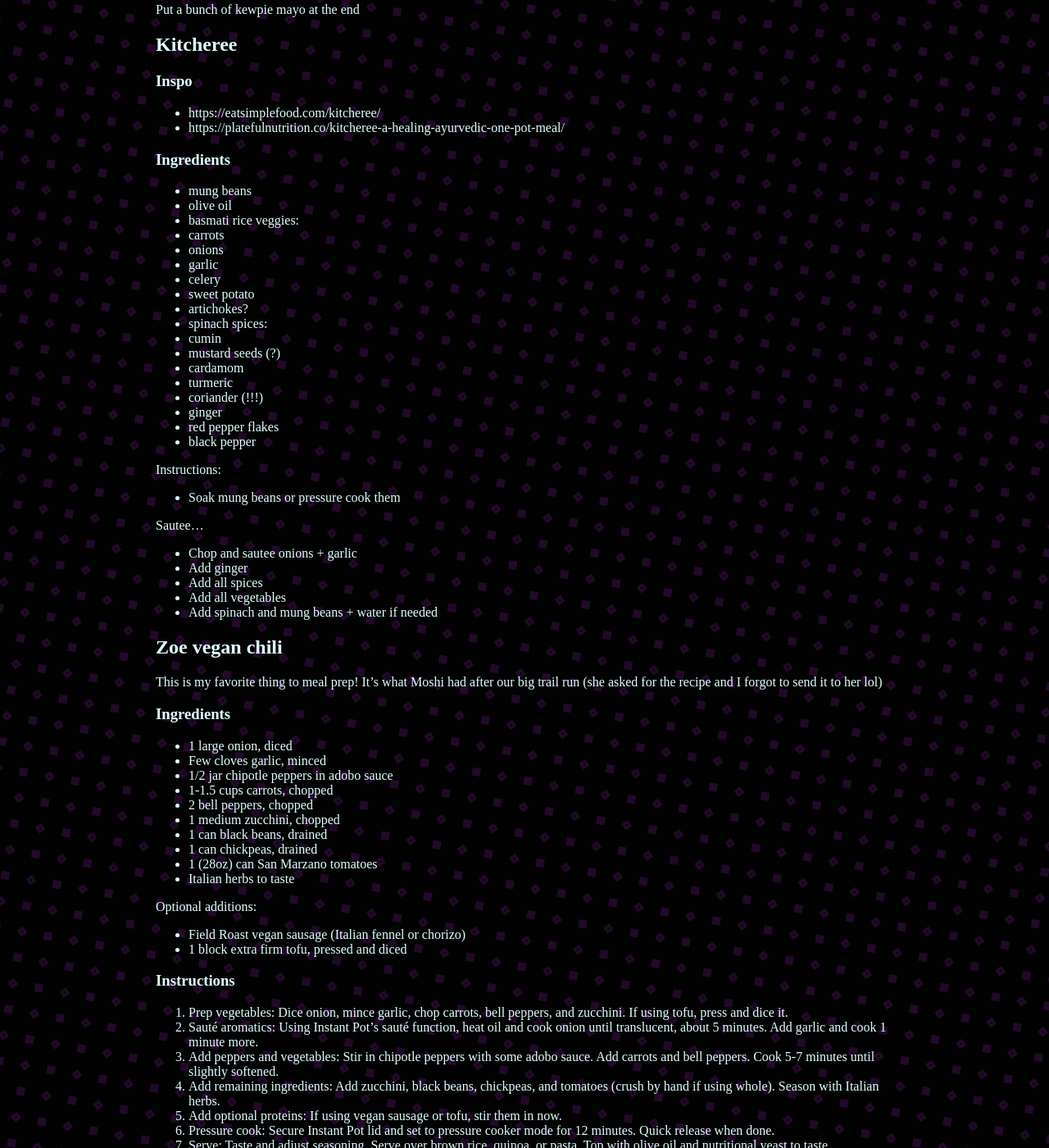
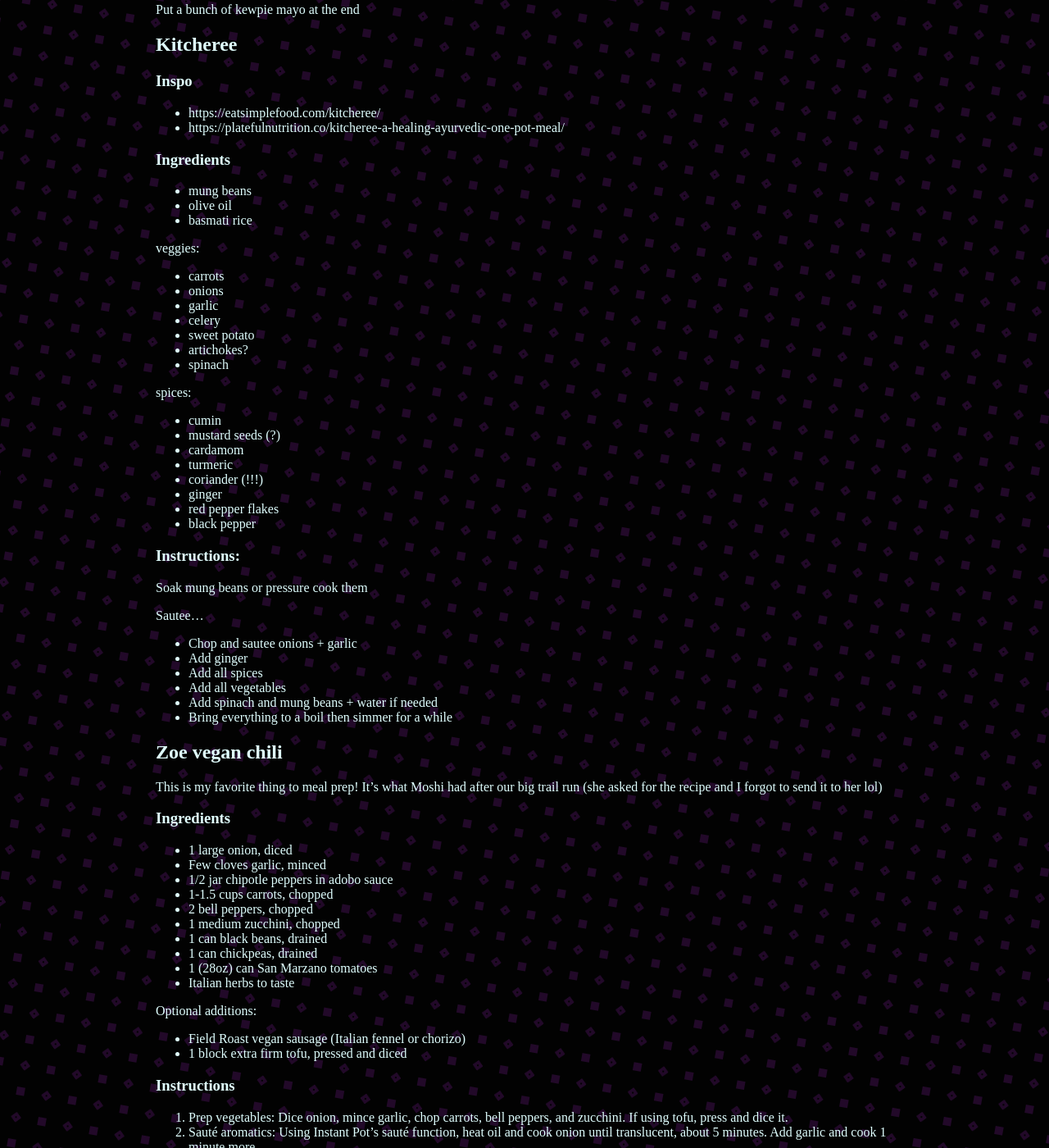
Before and after one commit to moshimeow/moshimeow.github.io, a Jekyll site: the page built from _posts/2026-02-21-recipes.markdown, in a window 1280 px wide and 1400 px high, scrolled down 940 px. Shown: the whole window at 82% size. Built offline with Jekyll 4.4.1, drawn with Linux system fonts in a browser that asks for light colours; part of the change alters nothing that is shown.

Commit message:
More kitcheree

```diff
--- a/_posts/2026-02-21-recipes.markdown
+++ b/_posts/2026-02-21-recipes.markdown
@@ -64,7 +64,9 @@ Put a bunch of kewpie mayo at the end
 * mung beans
 * olive oil
 * basmati rice
+
 veggies:
+
 * carrots
 * onions
 * garlic
@@ -72,7 +74,9 @@ veggies:
 * sweet potato
 * artichokes?
 * spinach
+
 spices:
+
 * cumin
 * mustard seeds (?)
 * cardamom
@@ -82,9 +86,9 @@ spices:
 * red pepper flakes
 * black pepper
 
-Instructions:
+### Instructions:
 
-* Soak mung beans or pressure cook them
+Soak mung beans or pressure cook them
 
 Sautee...
 * Chop and sautee onions + garlic
@@ -92,7 +96,7 @@ Sautee...
 * Add all spices
 * Add all vegetables
 * Add spinach and mung beans + water if needed
-
+* Bring everything to a boil then simmer for a while
 
 ## Zoe vegan chili
 This is my favorite thing to meal prep! It’s what Moshi had after our big trail run (she asked for the recipe and I forgot to send it to her lol)
```
